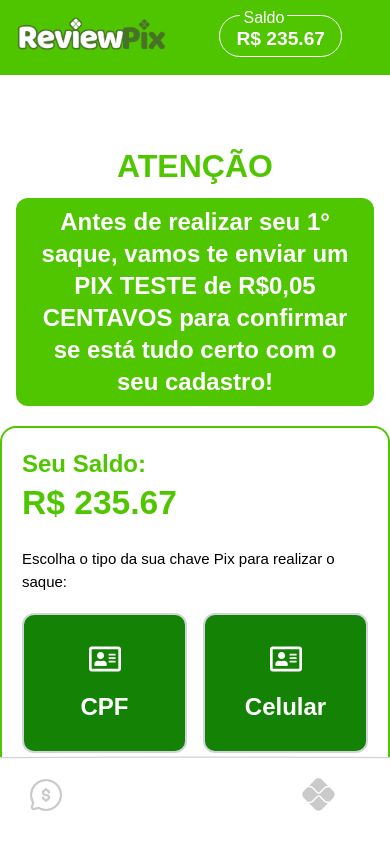
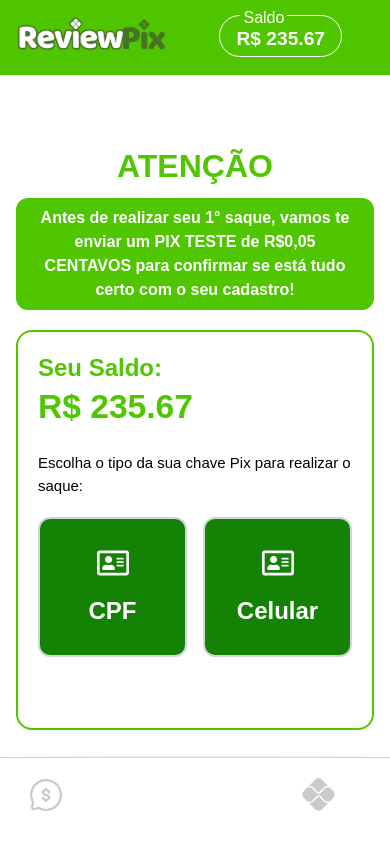
Before and after one commit to 36777/review-pix, a Next.js app: page /saque in a window 390 px wide. Shown: the top 850 px of the page. Built offline with nearby package versions, Linux system fonts and the light colour scheme.

Commit message:
✨ feat(saque): add responsive design to withdrawal page

```diff
--- a/src/app/saque/page.tsx
+++ b/src/app/saque/page.tsx
@@ -34,15 +34,15 @@ export default function Saque() {
         <Header />
         <div className=''>
           <h1 className='mt-[60px] font-bold text-[#4FC600] text-[2rem] text-center'>ATENÇÃO</h1>
-          <div className='flex justify-center items-center mt-2 text-2xl'>
-            <p className='relative top-[-8px] flex bg-primary mx-4 mt-2 px-4 py-2 rounded-xl w-fit max-w-[1000px] font-bold text-2xl text-center text-white fade-in-up'>
+          <div className='flex justify-center items-center mt-2 md:text-2xl'>
+            <p className='relative top-[-8px] flex bg-primary mx-4 mt-2 px-4 py-2 rounded-xl w-fit max-w-[1000px] font-bold text-center text-white fade-in-up'>
               Antes de realizar seu 1° saque, vamos te enviar um PIX TESTE de R$0,05 CENTAVOS para confirmar se está tudo certo com o seu cadastro!
             </p>
           </div>
 
         </div>
         <div className='flex justify-center items-center mx-auto w-full'>
-          <div className='flex flex-col border-2 border-primary mx-4 mx-auto mt-3 p-5 rounded-2xl md:w-[800px] min-h-[400px]'>
+          <div className='flex flex-col border-2 border-primary mx-4 md:mx-auto mt-3 p-5 rounded-2xl md:w-[800px] min-h-[400px]'>
             <p className='font-bold text-2xl text-primary'>Seu Saldo:</p>
             <p className='mt-[-2px] font-bold text-[2.10rem] text-primary'>R$ {balance}</p>
             <p className='my-5 font-light text-[15px]'>Escolha o tipo da sua chave Pix para realizar o saque:</p>
```
